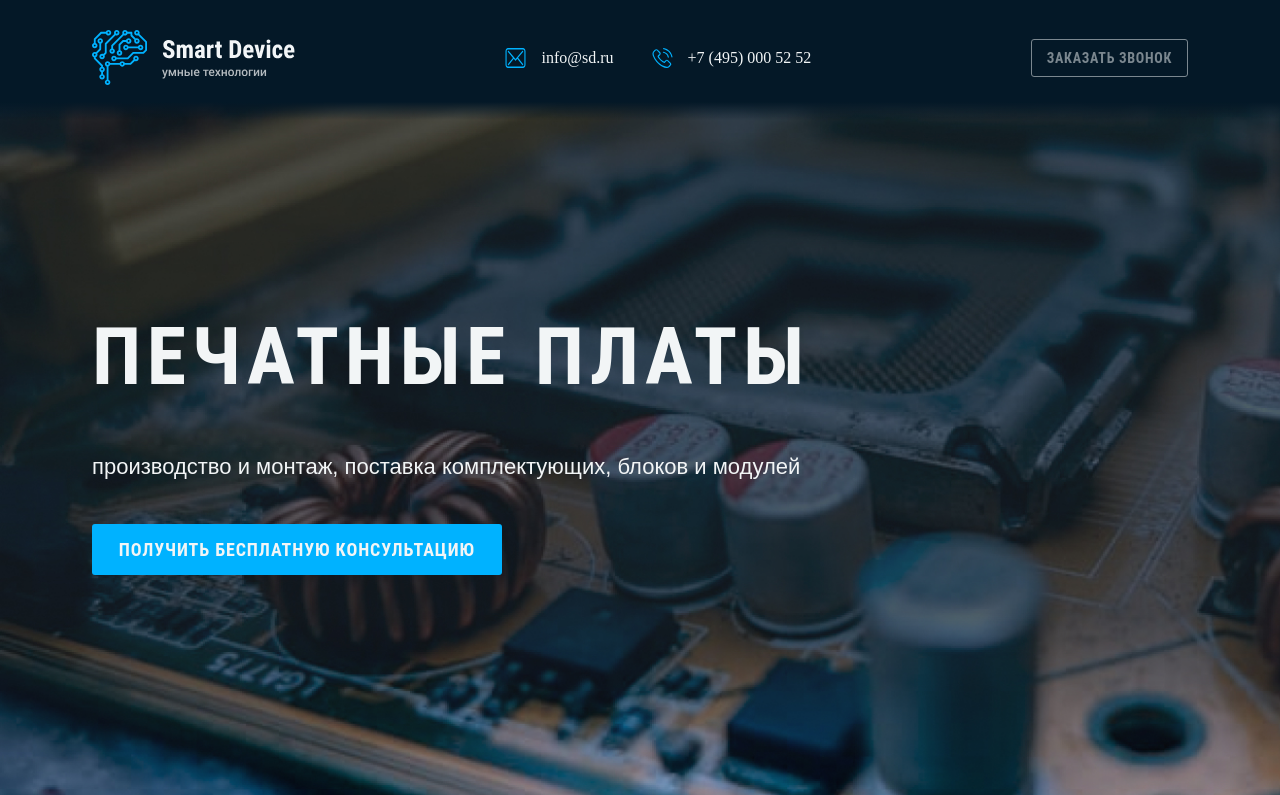
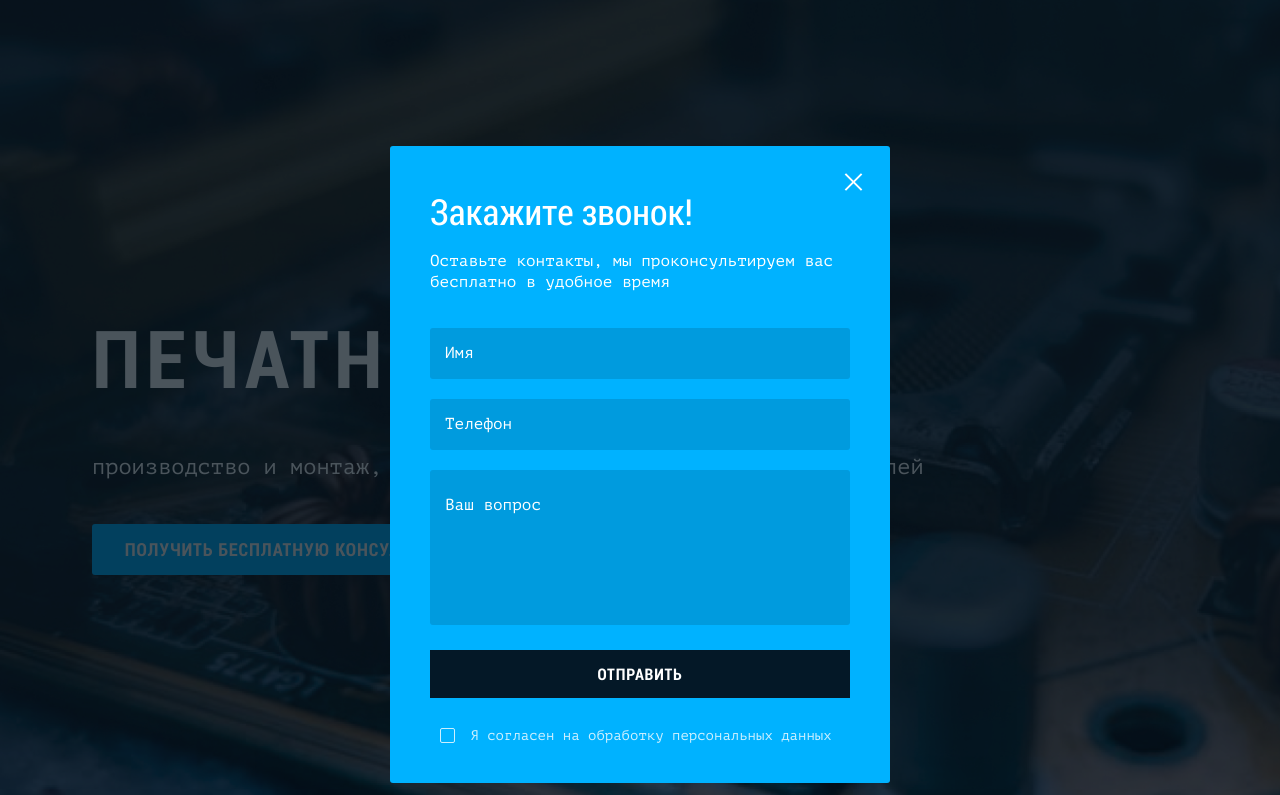
Before and after one commit to u1timaD/smart_device, a website built with webpack: page source/index.html in a window 1280 px wide. Both pictures are taken after a click on the button "ЗАКАЗАТЬ ЗВОНОК". Shown: the top 795 px of the page. Built offline with nearby package versions, Linux system fonts and the light colour scheme; files whose address does not match are found by name.

Commit message:
adds modal

```diff
--- a/source/index.html
+++ b/source/index.html
@@ -8,9 +8,9 @@
     <title>Smart Device</title>
     <link rel="stylesheet" href="css/style.min.css">
   </head>
-  <body>
+  <body data-modal-overlay>
     <div class="wrapper">
-      <header>
+      <header data-header-hidden>
         <div class="header">
           <div class="header__container container">
             <div class="header__logo logo">
@@ -29,7 +29,7 @@
                 <span>+7 (495) 000 52 52</span>
               </a>
             </address>
-            <button class="header__button button">Заказать звонок</button>
+            <button class="header__button button" data-get-call>Заказать звонок</button>
           </div>
         </div>
       </header>
@@ -259,10 +259,10 @@
 
     <!-- Модалки -->
 
-    <!-- <section class="callback callback-modal show overlay">
-      <h2 class="visually-hidden">Модальное окно с формой для обратной связи</h2>
-      <div class="">
-        <h3>Закажите звонок</h3>
+    <section class="overlay modal__hidden" data-modal-block>
+      <div class="consultation__container container">
+        <div class="consultation__block">
+          <h2>Закажите звонок!</h2>
           <p>Оставьте контакты, мы проконсультируем вас бесплатно в удобное время</p>
           <form class="consultation__form form" action="" method="post">
             <div class="form__block">
@@ -271,15 +271,19 @@
               <textarea cols="15" rows="10" placeholder="Ваш вопрос" required></textarea>
             </div>
             <div class="form__submit">
-            <button class="form__button" type="submit">Задать вопрос</button>
+              <button class="form__button" type="submit">отправить</button>
               <div class="form__checkbox checkbox">
-              <input class="visually-hidden" type="checkbox" name="checkbox" id="checkbox" required>
-              <label class="checkbox__label" for="checkbox">Я согласен на обработку  персональных данных</label>
+                <input class="visually-hidden" type="checkbox" name="checkbox" id="checkbox-modal" required>
+                <label class="checkbox__label" for="checkbox-modal">Я согласен на обработку  персональных данных</label>
               </div>
             </div>
+            <botton class="modal__escape" type="botton" data-modal-escape>
+              <span class="visually-hidden">Закрыть</span>
+            </botton>
           </form>
         </div>
-    </section> -->
+      </div>
+    </section>
     <!-- <div class="modal modal--preload" data-modal="feedback">
       <div class="modal__wrapper">
         <div class="modal__overlay" data-close-modal></div>
--- a/source/js/accordion.js
+++ b/source/js/accordion.js
@@ -42,3 +42,25 @@ accordion.forEach((el) => {
     });
   });
 })();
+
+
+let modalOverlay = document.querySelector('[data-modal-overlay]');
+let headerHidden = document.querySelector('[data-header-hidden]');
+let getCall = document.querySelector('[data-get-call]');
+let modalBlock = document.querySelector('[data-modal-block]');
+let modalEscape = document.querySelector('[data-modal-escape]');
+
+getCall.addEventListener('click', () => {
+  modalOverlay.classList.toggle('modal__overlay');
+  headerHidden.classList.toggle('header__hidden');
+  modalBlock.classList.toggle('modal__hidden');
+  modalBlock.classList.toggle('modal__call');
+});
+
+
+modalEscape.addEventListener('click', () => {
+  modalOverlay.classList.toggle('modal__overlay');
+  headerHidden.classList.toggle('header__hidden');
+  modalBlock.classList.toggle('modal__hidden');
+  modalBlock.classList.toggle('modal__call');
+});
--- a/source/sass/blocks/header.scss
+++ b/source/sass/blocks/header.scss
@@ -47,10 +47,12 @@
   padding: 10px 15px;
   cursor: pointer;
   letter-spacing: .05em;
+  transition: transform .2s;
 
   &:hover,
   &:focus {
-    opacity: 0.5;
+    background-color: $color-deep-sky-blue;
+    transform: scale(1.05);
   }
 
   &:active {
--- a/source/sass/blocks/modal.scss
+++ b/source/sass/blocks/modal.scss
@@ -53,7 +53,7 @@
     width: 100%;
     height: 100%;
 
-    cursor: pointer;
+    // cursor: pointer;
   }
 
   &__content {
@@ -117,3 +117,111 @@
     pointer-events: auto;
   }
 }
+
+
+.modal__escape {
+  position: absolute;
+  width: 40px;
+  height: 40px;
+  top: 15px;
+  right: 15px;
+
+  &:active {
+    transform: scale(0.9);
+  }
+
+  cursor: pointer;
+
+  &::before {
+    content: " ";
+    position: absolute;
+    width: 23px;
+    height: 2px;
+    background-color: #fff;
+    top: 20px;
+    right: 10px;
+    transform: rotate(45deg);
+  }
+
+  &::after {
+    content: " ";
+    position: absolute;
+    width: 23px;
+    height: 2px;
+    background-color: #fff;
+    top: 20px;
+    right: 10px;
+    transform: rotate(-45deg);
+  }
+}
+
+.modal__overlay {
+  overflow: hidden;
+}
+
+.header__hidden {
+  display: none;
+}
+
+.modal__hidden {
+  display: none;
+}
+
+.modal__call {
+  transition: all 1s;
+  display: block;
+  // width: 500px;
+  position: absolute;
+  top: 0;
+  z-index: 100;
+
+  .consultation__container {
+    border-radius: 3px;
+    position: absolute;
+    display: block;
+    max-width: 500px;
+    padding: 40px;
+    margin-left: auto;
+    margin-right: auto;
+    top: 146px;
+    left: 0;
+    right: 0;
+    background-color: $color-deep-sky-blue;
+  }
+
+  .form__block {
+    display: flex;
+    flex-direction: column;
+    margin-bottom: 25px;
+  }
+
+  textarea {
+    max-height: 155px;
+  }
+
+  .form__submit {
+    flex-direction: column;
+    align-items: center;
+  }
+
+  .form__checkbox {
+    max-width: 100%;
+    margin-left: 22px;
+  }
+
+  .checkbox__label {
+
+    &::before {
+      top: 0;
+    }
+
+    &::after {
+      top: 5px;
+    }
+  }
+
+  .form__button {
+    width: 100%;
+    letter-spacing: .05em;
+  }
+}
--- a/source/sass/global/fonts.scss
+++ b/source/sass/global/fonts.scss
@@ -1,7 +1,7 @@
 @font-face {
   font-style: normal;
   font-weight: 400;
-  font-family: "PT Mono", "Arial", sans-serif;
+  font-family: "PT Mono";
   font-display: swap;
   src:
     url("../fonts/PTMonoRegular.woff2") format("woff2"),
@@ -11,7 +11,7 @@
 @font-face {
   font-style: normal;
   font-weight: 400;
-  font-family: "Roboto Condensed", "Arial", sans-serif;
+  font-family: "Roboto Condensed";
   font-display: swap;
   src:
     url("../fonts/RobotoCondensedRegular.woff2") format("woff2"),
@@ -21,7 +21,7 @@
 @font-face {
   font-style: normal;
   font-weight: 700;
-  font-family: "Roboto Condensed", "Arial", sans-serif;
+  font-family: "Roboto Condensed";
   font-display: swap;
   src:
     url("../fonts/RobotoCondensedBold.woff2") format("woff2"),
@@ -31,7 +31,7 @@
 @font-face {
   font-style: normal;
   font-weight: 500;
-  font-family: "Roboto", "Arial", sans-serif;
+  font-family: "Roboto";
   font-display: swap;
   src:
     url("../fonts/RobotoMedium.woff2") format("woff2"),
--- a/source/sass/global/reboot.scss
+++ b/source/sass/global/reboot.scss
@@ -18,6 +18,7 @@ html {
   line-height: 24px;
   font-family: $ff-placeholder;
   color: $color-default-black;
+  scroll-behavior: smooth;
 
   -webkit-font-smoothing: antialiased;
   -moz-osx-font-smoothing: grayscale;
@@ -30,7 +31,7 @@ html {
 body {
   width: 100%;
   height: 100%;
-
+  position: relative;
   background-color: $color-default-white;
 }
 
```
Also changed, not shown: source/index copy.html (deleted, +0 -64 lines), build/css/style.css, build/css/style.min.css, build/index.html, build/js/accordion.js, 1 other file. Lines whose indentation alone changed are shown as unchanged.
